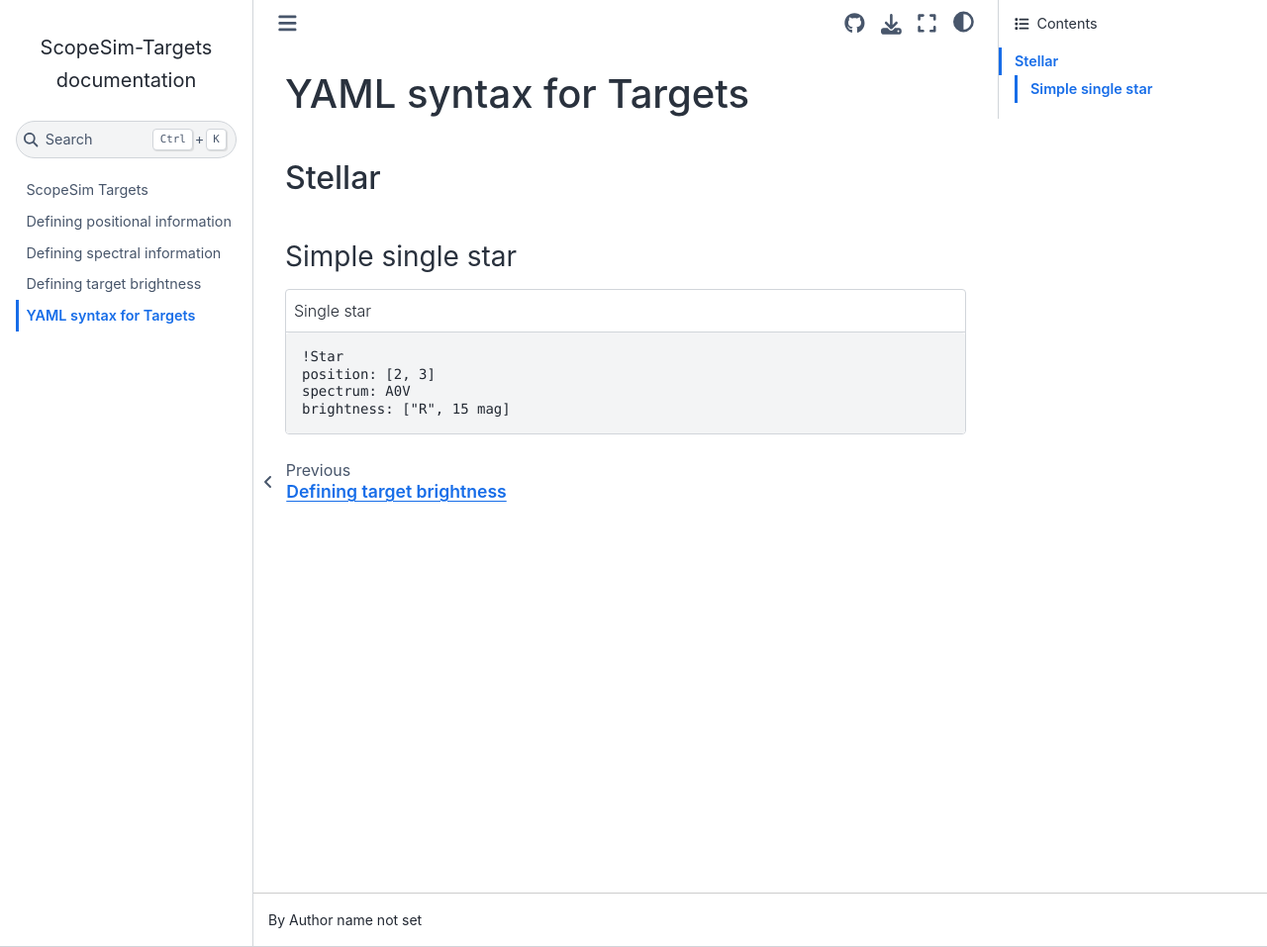
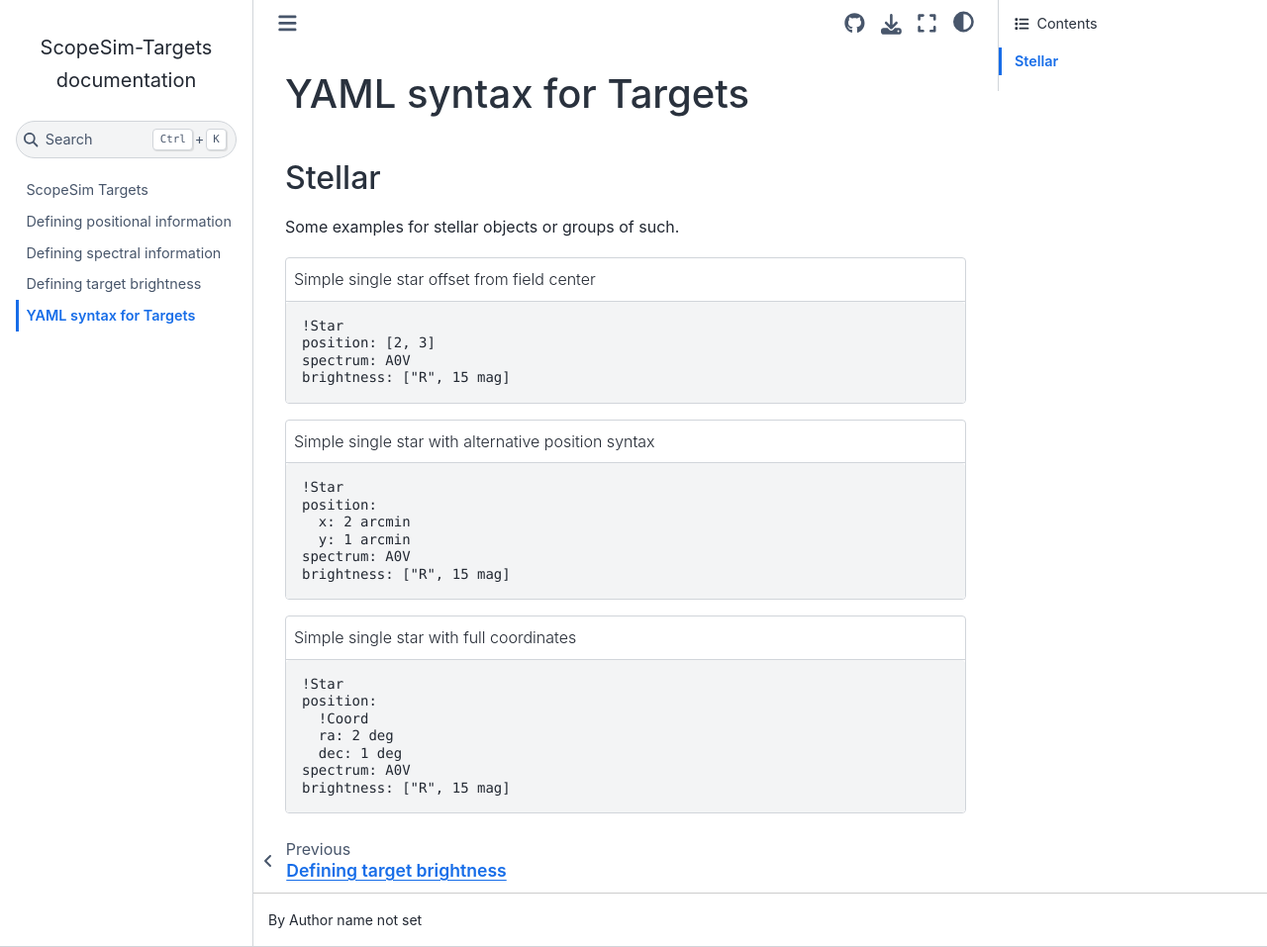
Before and after one commit to AstarVienna/scopesim-targets, a Sphinx documentation site: the page built from docs/yaml_syntax.md, in a window 1280 px wide and 957 px high. Shown: the whole window at 99% size. Built offline with Sphinx 7.4.7 and the Sphinx Book theme 1.1.4, drawn with Linux system fonts in a browser that asks for light colours.

Commit message:
More stellar examples

````diff
--- /dev/null
+++ b/docs/example_yamls/stellar/star1.yaml
@@ -0,0 +1,6 @@
+!Star
+position:
+  x: 2 arcmin
+  y: 1 arcmin
+spectrum: A0V
+brightness: ["R", 15 mag]
--- /dev/null
+++ b/docs/example_yamls/stellar/star2.yaml
@@ -0,0 +1,7 @@
+!Star
+position:
+  !Coord
+  ra: 2 deg
+  dec: 1 deg
+spectrum: A0V
+brightness: ["R", 15 mag]
--- a/docs/yaml_syntax.md
+++ b/docs/yaml_syntax.md
@@ -1,8 +1,14 @@
 # YAML syntax for Targets
 
 ## Stellar
+Some examples for stellar objects or groups of such.
 
-### Simple single star
 ```{literalinclude} example_yamls/stellar/star0.yaml
-:caption: Single star
+:caption: Simple single star offset from field center
 ```
+```{literalinclude} example_yamls/stellar/star1.yaml
+:caption: Simple single star with alternative position syntax
+```
+```{literalinclude} example_yamls/stellar/star2.yaml
+:caption: Simple single star with full coordinates
+```
````
